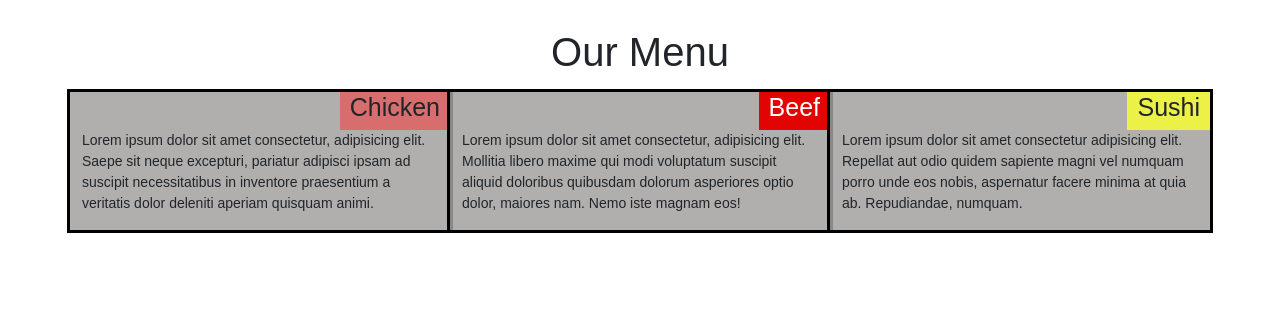
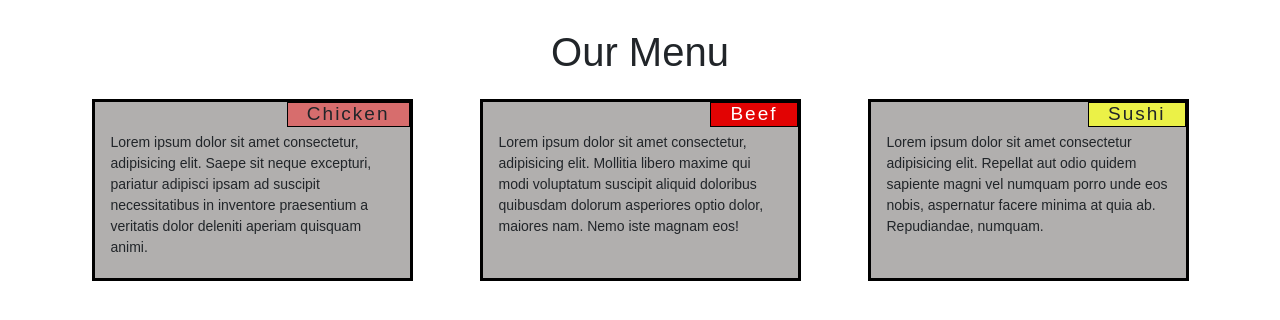
Before and after one commit to rherndz/cousera_module, a plain HTML site: page index.html in a window 1280 px wide. Drawn offline with Linux system fonts and the light colour scheme.

Commit message:
solucion de error

```diff
--- a/css/main.css
+++ b/css/main.css
@@ -1,6 +1,6 @@
 *{
   font-family: arial;
-  box-sizing: border-box;
+  box-sizing: content-box;
 }
 
 .body{
@@ -16,16 +16,17 @@
 .panel__cards{
   background-color: rgba(163, 161, 160, 0.847);
   position:relative;
+  margin:10px auto;
   outline: 3px solid black;
 }
 
 .header__cards{
-  padding: 0 10px;
+  padding: 0 19px;
   display:flex;
-  justify-items: center;
   position:absolute;
   top:0; right:0;
   margin: 0 auto;
+  border: 1px solid black;
 }
 
 .card__one{
@@ -42,13 +43,14 @@
 }
 
 .cards__title{
-  font-size: 25px;
-  display: flex;
-  padding: 0 auto;
+  font-size: 19px;
+  letter-spacing: 2px;
+  margin: 0 auto;
 }
 
 .cards__content{
-  margin-top: 2.4rem;
+  margin-top: 1.6rem;
+  padding: 4px;
   display: flex;
   align-items: center;
   justify-content: center;
@@ -57,3 +59,14 @@
 .cards__text{
   font-size: 14px;
 }
+
+
+/*Section Responsive*/
+
+@media (min-width: 950px) and (max-width: 1199px) {
+
+ body{
+  background-color: red;
+ }
+
+}
--- a/index.html
+++ b/index.html
@@ -15,9 +15,9 @@
             <h1>Our Menu</h1>
         </header>
 
-    <div class="container-md ">
+        <div class="container container-md">
             <div class="row">
-            <div class="col-12 col-sm-6 col-md-6 col-lg-4 panel__cards">
+                <div class="col-9 col-sm-5 col-md-5 col-lg-3 panel__cards">
                     <header class="header__cards card__one">
                         <h2 class="cards__title">Chicken</h2>
                     </header>
@@ -27,7 +27,7 @@
                     </div>
                 </div>
 
-            <div class="col-12 col-sm-6 col-md-6 col-lg-4 panel__cards">
+                <div class="col-9 col-sm-5 col-md-5 col-lg-3 panel__cards">
                     <header class="header__cards card__two">
                         <h2 class="cards__title">Beef</h2>
                     </header>
@@ -37,7 +37,7 @@
                     </div>
                 </div>
 
-            <div class="col-12 col-sm-12 col-md-12 col-lg-4 panel__cards">
+                <div class="col-9 col-sm-11 col-md-11 col-lg-3 panel__cards">
                     <header class="header__cards card__three">
                         <h2 class="cards__title">Sushi</h2>
                     </header>
@@ -47,6 +47,7 @@
                     </div>
                 </div>
             </div>
+        </div>
    </section>
 
     <script src="js/bootstrap.min.js"></script>
```
Lines whose indentation alone changed are shown as unchanged.
